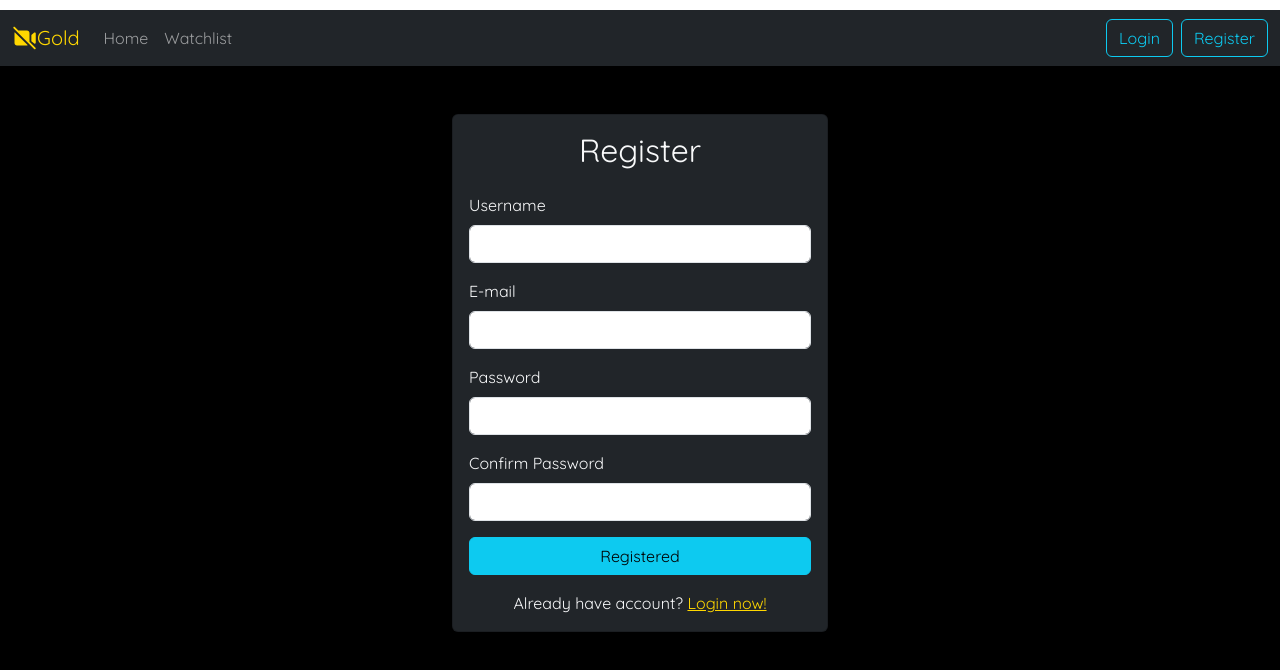
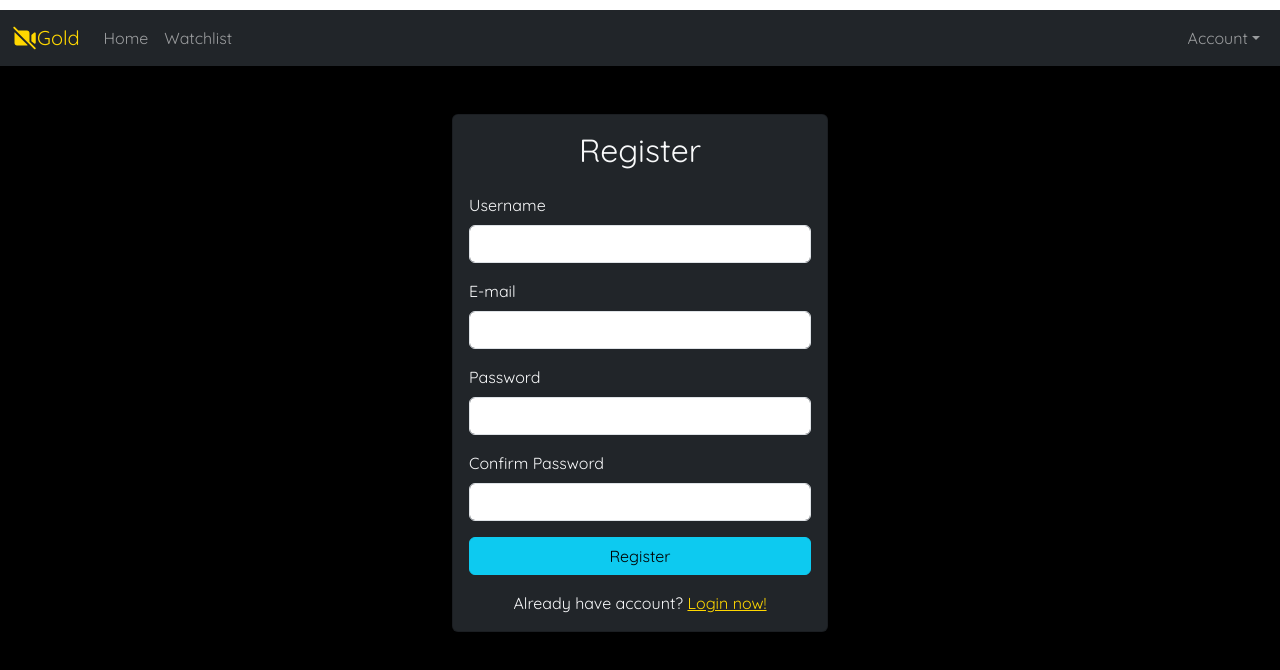
Before and after one commit to B00tiam/online-movie-website, a React (Create React App) app in the folder frontend/: page /register in a window 1280 px wide. Shown: the top 670 px of the page. Built offline with nearby package versions, Linux system fonts and the light colour scheme; no server answers.

Commit message:
Update frontend code: add function: user delete own account, adjust the layout of top bar

```diff
--- a/frontend/src/components/auth/Register.js
+++ b/frontend/src/components/auth/Register.js
@@ -81,7 +81,7 @@ const Register = () => {
               />
             </Form.Group>
             <Button variant="info" type="submit" className="w-100" disabled={loading}>
-              {loading ? 'Registering...' : 'Registered'}
+              {loading ? 'Registering...' : 'Register'}
             </Button>
           </Form>
           <div className="text-center mt-3">
--- a/frontend/src/components/header/Header.js
+++ b/frontend/src/components/header/Header.js
@@ -4,17 +4,30 @@ import Button from "react-bootstrap/Button";
 import Container from "react-bootstrap/Container";
 import Nav from "react-bootstrap/Nav";
 import Navbar from "react-bootstrap/Navbar";
+import NavDropdown from "react-bootstrap/NavDropdown";
 import {NavLink, useNavigate} from "react-router-dom";
 import {useAuth} from "../../context/AuthContext";
 
 
 const Header = () => {
-  const {user, isAuthenticated, logout} = useAuth();
+  const {user, isAuthenticated, logout, deleteAccount} = useAuth();
   const navigate = useNavigate();
 
   const handleLogout = () => {
     logout();
     navigate('/');
+  };
+
+  const handleDeleteAccount = async () => {
+    const ok = window.confirm("Permanently delete your account? This action cannot be undone.");
+    if (!ok) return;
+
+    const res = await deleteAccount?.();
+    if (res?.success !== false) {
+      navigate('/');
+      return;
+    }
+    alert(res?.message || "delete account failed!");
   };
 
   return (
@@ -32,17 +45,37 @@ const Header = () => {
             <NavLink className="nav-link" to="/">Home</NavLink>
             <NavLink className="nav-link" to="/watchList">Watchlist</NavLink>
           </Nav>
+
+          <Nav className="ms-auto">
+            <NavDropdown
+              align="end"
+              title={isAuthenticated ? `Welcome, ${user?.username || ""}` : "Account"}
+              id="account-dropdown"
+              menuVariant="dark"
+            >
               {isAuthenticated ? (
                 <>
-              <span className="text-light me-3">Welcome, {user?.username}</span>
-              <Button variant="outline-danger" onClick={handleLogout}>Logout</Button>
+                  <NavDropdown.Item onClick={handleLogout}>
+                    Logout
+                  </NavDropdown.Item>
+                  <NavDropdown.Divider />
+                  <NavDropdown.Item className="text-danger" onClick={handleDeleteAccount}>
+                    Delete Account
+                  </NavDropdown.Item>
                 </>
               ) : (
                 <>
-              <Button variant="outline-info" className="me-2" onClick={() => navigate('/login')}>Login</Button>
-              <Button variant="outline-info" onClick={() => navigate('/register')}>Register</Button>
+                  <NavDropdown.Item onClick={() => navigate('/login')}>
+                    Login
+                  </NavDropdown.Item>
+                  <NavDropdown.Item onClick={() => navigate('/register')}>
+                    Register
+                  </NavDropdown.Item>
                 </>
               )}
+            </NavDropdown>
+          </Nav>
+
         </Navbar.Collapse>
       </Container>
     </Navbar>
--- a/frontend/src/context/AuthContext.js
+++ b/frontend/src/context/AuthContext.js
@@ -63,6 +63,25 @@ export const AuthProvider = ({ children }) => {
     }
   };
 
+  // delete own account
+  const deleteAccount = async () => {
+    try {
+      await api.delete('/api/auth/account');
+
+      localStorage.removeItem('token');
+      localStorage.removeItem('user');
+      setUser(null);
+      setIsAuthenticated(false);
+
+      return { success: true };
+    } catch (error) {
+      return {
+        success: false,
+        message: error.response?.data?.message || 'delete account failed!'
+      };
+    }
+  };
+
   // logout
   const logout = () => {
     localStorage.removeItem('token');
@@ -72,7 +91,7 @@ export const AuthProvider = ({ children }) => {
   };
 
   return (
-    <AuthContext.Provider value={{user, isAuthenticated, loading, login, register, logout}}>
+    <AuthContext.Provider value={{user, isAuthenticated, loading, login, register, deleteAccount, logout}}>
       {children}
     </AuthContext.Provider>
   );
```
Lines whose indentation alone changed are shown as unchanged.
